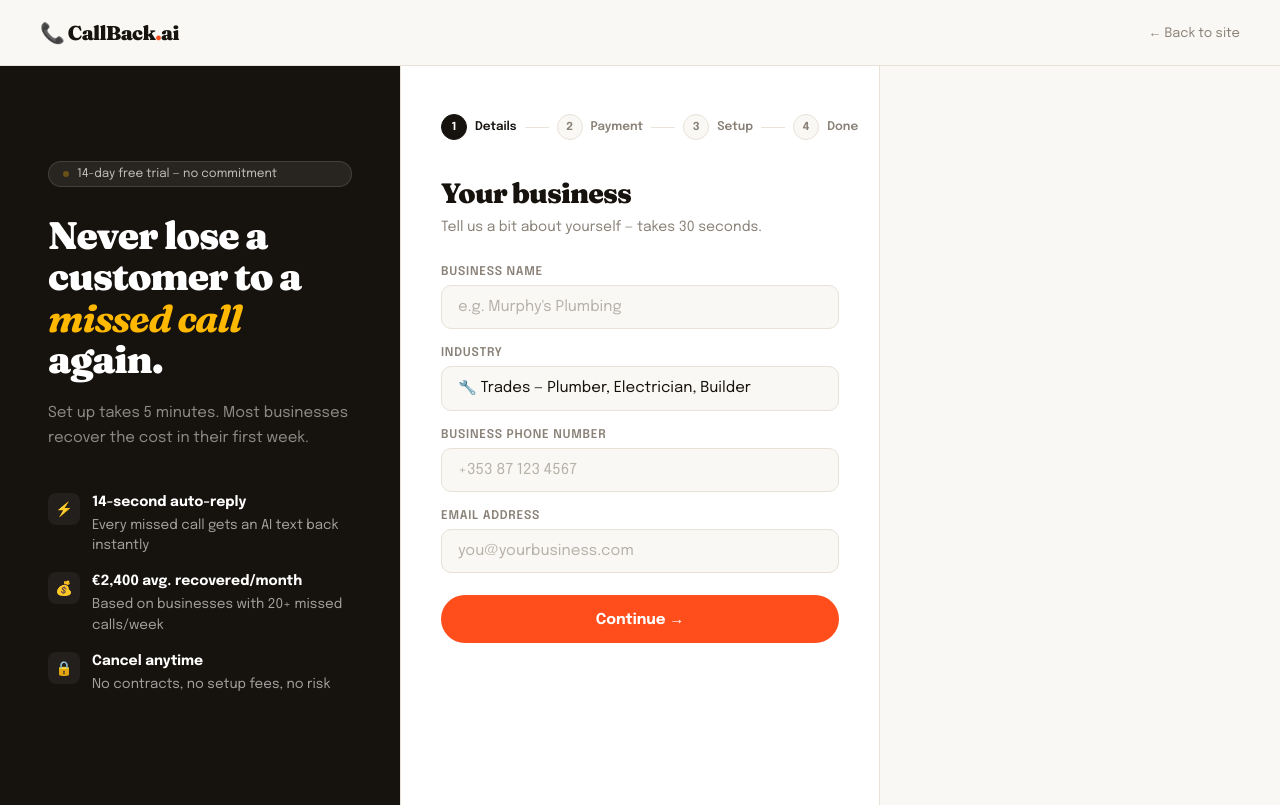
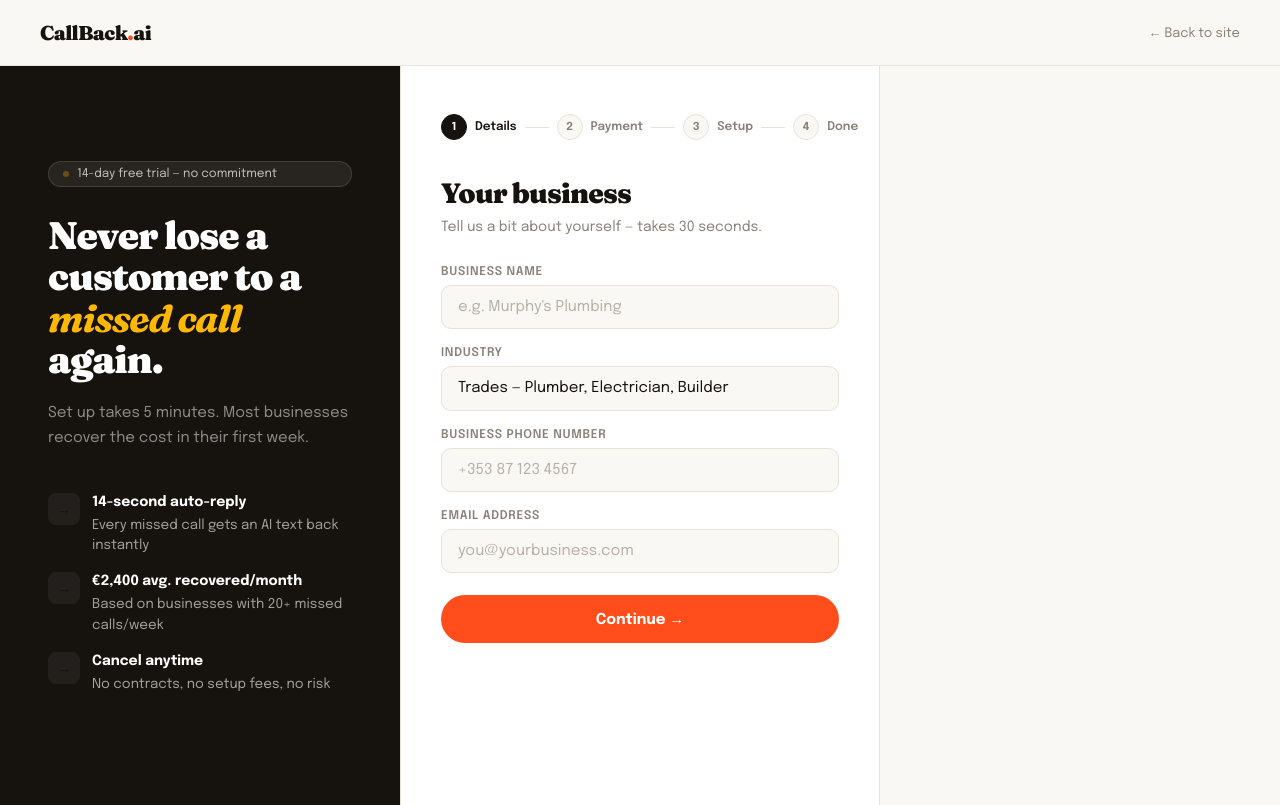
Before and after one commit to ryannichols1/callBackAI, a website: page callback-onboarding.html in a window 1280 px wide. Drawn offline with Linux system fonts and the light colour scheme; a script that the page names is missing.

Commit message:
remove emojis from onboarding UI

```diff
--- a/callback-onboarding.html
+++ b/callback-onboarding.html
@@ -541,7 +541,7 @@ nav {
 <body>
 
 <nav>
-  <a href="index.html" class="nav-logo">📞 CallBack<span>.</span>ai</a>
+  <a href="index.html" class="nav-logo">CallBack<span>.</span>ai</a>
   <a href="index.html" class="nav-back">← Back to site</a>
 </nav>
 
@@ -561,7 +561,7 @@ nav {
     <p class="left-sub">Set up takes 5 minutes. Most businesses recover the cost in their first week.</p>
 
     <div class="proof-item">
-      <div class="proof-icon">⚡</div>
+      <div class="proof-icon">→</div>
       <div class="proof-text">
         <strong>14-second auto-reply</strong>
         Every missed call gets an AI text back instantly
@@ -569,7 +569,7 @@ nav {
     </div>
 
     <div class="proof-item">
-      <div class="proof-icon">💰</div>
+      <div class="proof-icon">→</div>
       <div class="proof-text">
         <strong>€2,400 avg. recovered/month</strong>
         Based on businesses with 20+ missed calls/week
@@ -577,7 +577,7 @@ nav {
     </div>
 
     <div class="proof-item">
-      <div class="proof-icon">🔒</div>
+      <div class="proof-icon">→</div>
       <div class="proof-text">
         <strong>Cancel anytime</strong>
         No contracts, no setup fees, no risk
@@ -624,12 +624,12 @@ nav {
       <div class="field">
         <label>Industry</label>
         <select id="bizIndustry">
-          <option value="trades">🔧 Trades — Plumber, Electrician, Builder</option>
-          <option value="dental">🦷 Dental / Medical Clinic</option>
-          <option value="salon">💅 Salon / Spa / Beauty</option>
-          <option value="realestate">🏠 Real Estate / Property</option>
-          <option value="restaurant">🍽 Restaurant / Café</option>
-          <option value="general">📱 Other</option>
+          <option value="trades">Trades — Plumber, Electrician, Builder</option>
+          <option value="dental">Dental / Medical Clinic</option>
+          <option value="salon">Salon / Spa / Beauty</option>
+          <option value="realestate">Real Estate / Property</option>
+          <option value="restaurant">Restaurant / Café</option>
+          <option value="general">Other</option>
         </select>
       </div>
 
@@ -719,17 +719,17 @@ nav {
     <!-- Panel 4: Success -->
     <div class="panel" id="panel-4">
       <div class="success-wrap">
-        <div class="success-circle">🎉</div>
+        <div class="success-circle">✓</div>
         <div class="panel-title">You're all set!</div>
         <p class="panel-sub" style="margin-top:8px">CallBack AI is now active on <strong id="successName"></strong>. You won't miss another lead.</p>
 
         <div class="what-next">
           <div class="what-next-title">What happens now</div>
-          <div class="next-row"><span class="next-icon">📞</span> Customer calls your number</div>
-          <div class="next-row"><span class="next-icon">🔊</span> Hears your voicemail message</div>
-          <div class="next-row"><span class="next-icon">⚡</span> Gets an AI text within 14 seconds</div>
-          <div class="next-row"><span class="next-icon">💬</span> They reply — you see it in your dashboard</div>
-          <div class="next-row"><span class="next-icon">💰</span> You never lose a lead again</div>
+          <div class="next-row"><span class="next-icon">1.</span> Customer calls your number</div>
+          <div class="next-row"><span class="next-icon">2.</span> Hears your voicemail message</div>
+          <div class="next-row"><span class="next-icon">3.</span> Gets an AI text within 14 seconds</div>
+          <div class="next-row"><span class="next-icon">4.</span> They reply — you see it in your dashboard</div>
+          <div class="next-row"><span class="next-icon">5.</span> You never lose a lead again</div>
         </div>
 
         <button class="btn-primary" onclick="window.location.href='callback-dashboard.html'">Go to Dashboard →</button>
```
